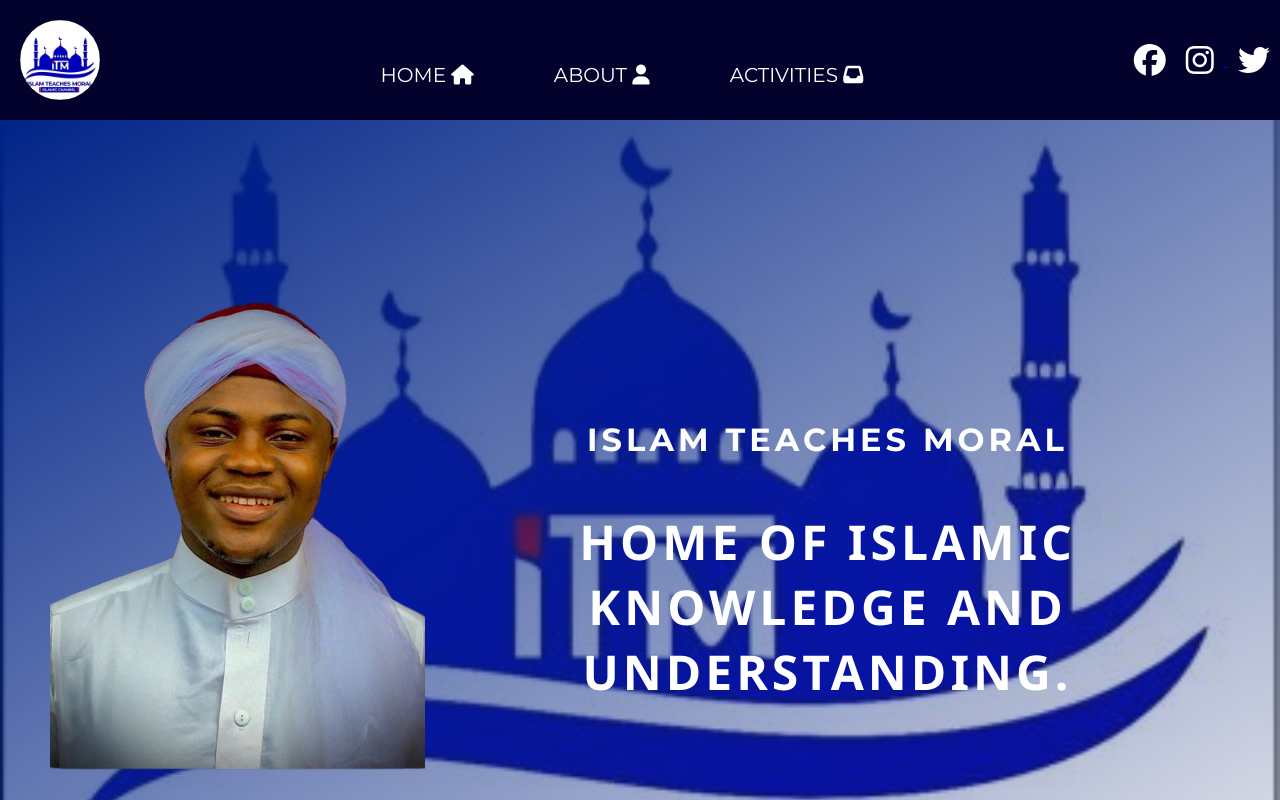
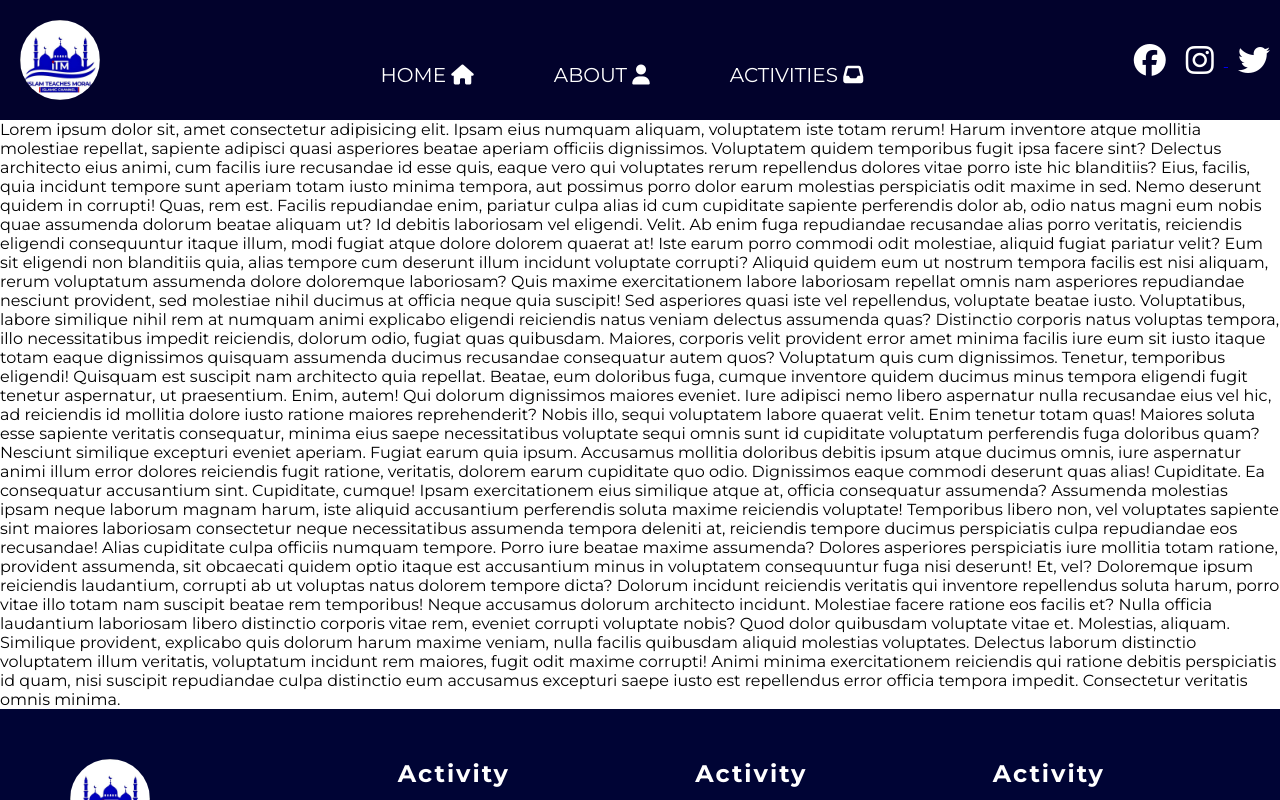
Before and after one commit to GAMSH655/islam-teahces-moral-Dev, a React (Vite) app: page /about in a window 1280 px wide. Shown: the top 800 px of the page. Built offline with nearby package versions, Linux system fonts and the light colour scheme.

Commit message:
am currently working with react router and navigating around the pages

```diff
--- a/package.json
+++ b/package.json
@@ -11,7 +11,7 @@
   },
   "dependencies": {
     "react": "^18.2.0",
-    "react-dom": "^18.2.0"
+    "react-router-dom": "^6.22.3"
   },
   "devDependencies": {
     "@types/react": "^18.2.64",
--- a/src/App.jsx
+++ b/src/App.jsx
@@ -1,23 +1,19 @@
 
-import Header from './Components/Header'
-import Home from './Components/Home'
-import Mission from './Components/OurMission'
-import Vision from './Components/Vision'
-import FAQS from './Components/Faqs'
-import Footer from './Components/Footer'
+
+import { BrowserRouter } from 'react-router-dom'
+import { Route } from 'react-router-dom'
+import { Routes } from 'react-router-dom'
+import Home from "../src/Pages/Homes"
+import About from "../src/Pages/About"
 function App (){
   return(
      <>
-       <Header />
-       <Home />
-       <Mission />
-       <Vision />
-       <FAQS  questionAsked="is this programmed a paid one" answerText="Lorem ipsum dolor sit amet consectetur adipisicing elit. Aut quia, recusandae hic blanditiis obcaecati distinctio incidunt omnis. Non magnam, nihil molestiae dignissimos, cupiditate exercitationem hic odio ab voluptas doloremque doloribus Lorem ipsum dolor sit amet consectetur adipisicing elit. Aut quia, recusandae hic blanditiis obcaecati distinctio incidunt omnis. Non magnam, nihil molestiae dignissimos, cupiditate exercitationem hic odio ab voluptas doloremque ?"/>
-
-       <FAQS  questionAsked="is this programmed a paid one" answerText="Lorem ipsum dolor sit amet consectetur adipisicing elit. Aut quia, recusandae hic blanditiis obcaecati distinctio incidunt omnis. Non magnam, nihil molestiae dignissimos, cupiditate exercitationem hic odio ab voluptas doloremque doloribus Lorem ipsum dolor sit amet consectetur adipisicing elit. Aut quia, recusandae hic blanditiis obcaecati distinctio incidunt omnis. Non magnam, nihil molestiae dignissimos, cupiditate exercitationem hic odio ab voluptas doloremque ?"/>
-
-       <FAQS  questionAsked="is this programmed a paid one" answerText="Lorem ipsum dolor sit amet consectetur adipisicing elit. Aut quia, recusandae hic blanditiis obcaecati distinctio incidunt omnis. Non magnam, nihil molestiae dignissimos, cupiditate exercitationem hic odio ab voluptas doloremque doloribus Lorem ipsum dolor sit amet consectetur adipisicing elit. Aut quia, recusandae hic blanditiis obcaecati distinctio incidunt omnis. Non magnam, nihil molestiae dignissimos, cupiditate exercitationem hic odio ab voluptas doloremque ?"/>
-       <Footer />
+      <BrowserRouter>
+        <Routes>
+            <Route path='/' element={ <Home />}/>
+            <Route path='about' element={ <About />}/>
+        </Routes>
+      </BrowserRouter>
      </>
   )
 }export default App
--- a/src/Components/Home.jsx
+++ b/src/Components/Hero.jsx
@@ -1,5 +1,5 @@
 import Katib from "../assets/katib.png"
-import './Home.css'
+import './Hero.css'
 // import Katib from '/src/assets/katibImg.png'
 
  function Home(){
--- /dev/null
+++ b/src/Pages/About.jsx
@@ -0,0 +1,32 @@
+import Header from "../Components/Header"
+import Footer  from "../Components/Footer";
+function About (){
+     return(
+         <>
+             <Header />
+              <p>
+                Lorem ipsum dolor sit, amet consectetur adipisicing elit. Ipsam eius numquam aliquam, voluptatem iste totam rerum! Harum inventore atque mollitia molestiae repellat, sapiente adipisci quasi asperiores beatae aperiam officiis dignissimos.
+                Voluptatem quidem temporibus fugit ipsa facere sint? Delectus architecto eius animi, cum facilis iure recusandae id esse quis, eaque vero qui voluptates rerum repellendus dolores vitae porro iste hic blanditiis?
+                Eius, facilis, quia incidunt tempore sunt aperiam totam iusto minima tempora, aut possimus porro dolor earum molestias perspiciatis odit maxime in sed. Nemo deserunt quidem in corrupti! Quas, rem est.
+                Facilis repudiandae enim, pariatur culpa alias id cum cupiditate sapiente perferendis dolor ab, odio natus magni eum nobis quae assumenda dolorum beatae aliquam ut? Id debitis laboriosam vel eligendi. Velit.
+                Ab enim fuga repudiandae recusandae alias porro veritatis, reiciendis eligendi consequuntur itaque illum, modi fugiat atque dolore dolorem quaerat at! Iste earum porro commodi odit molestiae, aliquid fugiat pariatur velit?
+                Eum sit eligendi non blanditiis quia, alias tempore cum deserunt illum incidunt voluptate corrupti? Aliquid quidem eum ut nostrum tempora facilis est nisi aliquam, rerum voluptatum assumenda dolore doloremque laboriosam?
+                Quis maxime exercitationem labore laboriosam repellat omnis nam asperiores repudiandae nesciunt provident, sed molestiae nihil ducimus at officia neque quia suscipit! Sed asperiores quasi iste vel repellendus, voluptate beatae iusto.
+                Voluptatibus, labore similique nihil rem at numquam animi explicabo eligendi reiciendis natus veniam delectus assumenda quas? Distinctio corporis natus voluptas tempora, illo necessitatibus impedit reiciendis, dolorum odio, fugiat quas quibusdam.
+                Maiores, corporis velit provident error amet minima facilis iure eum sit iusto itaque totam eaque dignissimos quisquam assumenda ducimus recusandae consequatur autem quos? Voluptatum quis cum dignissimos. Tenetur, temporibus eligendi!
+                Quisquam est suscipit nam architecto quia repellat. Beatae, eum doloribus fuga, cumque inventore quidem ducimus minus tempora eligendi fugit tenetur aspernatur, ut praesentium. Enim, autem! Qui dolorum dignissimos maiores eveniet.
+                Iure adipisci nemo libero aspernatur nulla recusandae eius vel hic, ad reiciendis id mollitia dolore iusto ratione maiores reprehenderit? Nobis illo, sequi voluptatem labore quaerat velit. Enim tenetur totam quas!
+                Maiores soluta esse sapiente veritatis consequatur, minima eius saepe necessitatibus voluptate sequi omnis sunt id cupiditate voluptatum perferendis fuga doloribus quam? Nesciunt similique excepturi eveniet aperiam. Fugiat earum quia ipsum.
+                Accusamus mollitia doloribus debitis ipsum atque ducimus omnis, iure aspernatur animi illum error dolores reiciendis fugit ratione, veritatis, dolorem earum cupiditate quo odio. Dignissimos eaque commodi deserunt quas alias! Cupiditate.
+                Ea consequatur accusantium sint. Cupiditate, cumque! Ipsam exercitationem eius similique atque at, officia consequatur assumenda? Assumenda molestias ipsam neque laborum magnam harum, iste aliquid accusantium perferendis soluta maxime reiciendis voluptate!
+                Temporibus libero non, vel voluptates sapiente sint maiores laboriosam consectetur neque necessitatibus assumenda tempora deleniti at, reiciendis tempore ducimus perspiciatis culpa repudiandae eos recusandae! Alias cupiditate culpa officiis numquam tempore.
+                Porro iure beatae maxime assumenda? Dolores asperiores perspiciatis iure mollitia totam ratione, provident assumenda, sit obcaecati quidem optio itaque est accusantium minus in voluptatem consequuntur fuga nisi deserunt! Et, vel?
+                Doloremque ipsum reiciendis laudantium, corrupti ab ut voluptas natus dolorem tempore dicta? Dolorum incidunt reiciendis veritatis qui inventore repellendus soluta harum, porro vitae illo totam nam suscipit beatae rem temporibus!
+                Neque accusamus dolorum architecto incidunt. Molestiae facere ratione eos facilis et? Nulla officia laudantium laboriosam libero distinctio corporis vitae rem, eveniet corrupti voluptate nobis? Quod dolor quibusdam voluptate vitae et.
+                Molestias, aliquam. Similique provident, explicabo quis dolorum harum maxime veniam, nulla facilis quibusdam aliquid molestias voluptates. Delectus laborum distinctio voluptatem illum veritatis, voluptatum incidunt rem maiores, fugit odit maxime corrupti!
+                Animi minima exercitationem reiciendis qui ratione debitis perspiciatis id quam, nisi suscipit repudiandae culpa distinctio eum accusamus excepturi saepe iusto est repellendus error officia tempora impedit. Consectetur veritatis omnis minima.
+              </p>
+             <Footer />
+         </>
+     )
+}export default About;
--- /dev/null
+++ b/src/Pages/Homes.jsx
@@ -0,0 +1,23 @@
+import Header from '../Components/Header'
+import Hero from '../Components/Hero'
+import Mission from '../Components/OurMission'
+import Vision from '../Components/Vision'
+import FAQS from '../Components/Faqs'
+import Footer from '../Components/Footer'
+function Home(){
+     return(
+         <>
+       <Header />
+       <Hero />
+       <Mission />
+       <Vision />
+
+       <FAQS  questionAsked="is this programmed a paid one" answerText="Lorem ipsum dolor sit amet consectetur adipisicing elit. Aut quia, recusandae hic blanditiis obcaecati distinctio incidunt omnis. Non magnam, nihil molestiae dignissimos, cupiditate exercitationem hic odio ab voluptas doloremque doloribus Lorem ipsum dolor sit amet consectetur adipisicing elit. Aut quia, recusandae hic blanditiis obcaecati distinctio incidunt omnis. Non magnam, nihil molestiae dignissimos, cupiditate exercitationem hic odio ab voluptas doloremque ?"/>
+
+       <FAQS  questionAsked="is this programmed a paid one" answerText="Lorem ipsum dolor sit amet consectetur adipisicing elit. Aut quia, recusandae hic blanditiis obcaecati distinctio incidunt omnis. Non magnam, nihil molestiae dignissimos, cupiditate exercitationem hic odio ab voluptas doloremque doloribus Lorem ipsum dolor sit amet consectetur adipisicing elit. Aut quia, recusandae hic blanditiis obcaecati distinctio incidunt omnis. Non magnam, nihil molestiae dignissimos, cupiditate exercitationem hic odio ab voluptas doloremque ?"/>
+
+       <FAQS  questionAsked="is this programmed a paid one" answerText="Lorem ipsum dolor sit amet consectetur adipisicing elit. Aut quia, recusandae hic blanditiis obcaecati distinctio incidunt omnis. Non magnam, nihil molestiae dignissimos, cupiditate exercitationem hic odio ab voluptas doloremque doloribus Lorem ipsum dolor sit amet consectetur adipisicing elit. Aut quia, recusandae hic blanditiis obcaecati distinctio incidunt omnis. Non magnam, nihil molestiae dignissimos, cupiditate exercitationem hic odio ab voluptas doloremque ?"/>
+       <Footer />
+         </>
+     )
+}export default Home
--- a/src/main.jsx
+++ b/src/main.jsx
@@ -3,8 +3,9 @@ import ReactDOM from 'react-dom/client'
 import App from './App.jsx'
 
 
+
 ReactDOM.createRoot(document.getElementById('root')).render(
   <React.StrictMode>
-    <App />
-  </React.StrictMode>,
+     <App />
+  </React.StrictMode>
 )
```
Also changed, not shown: src/Components/Hero.css (renamed from src/Components/Home.css), 1 other file (tests, documents, lock files or other folders).
